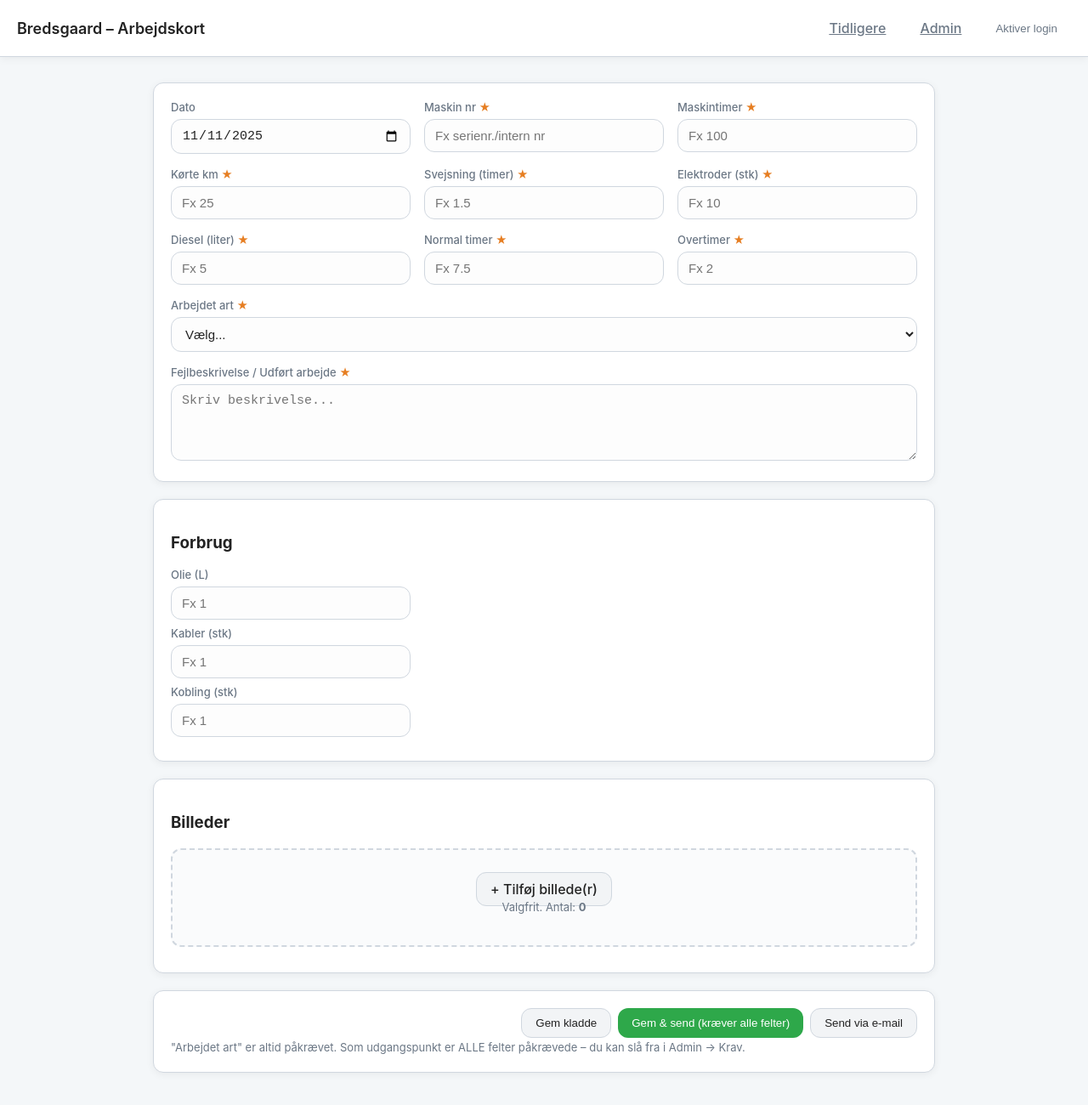
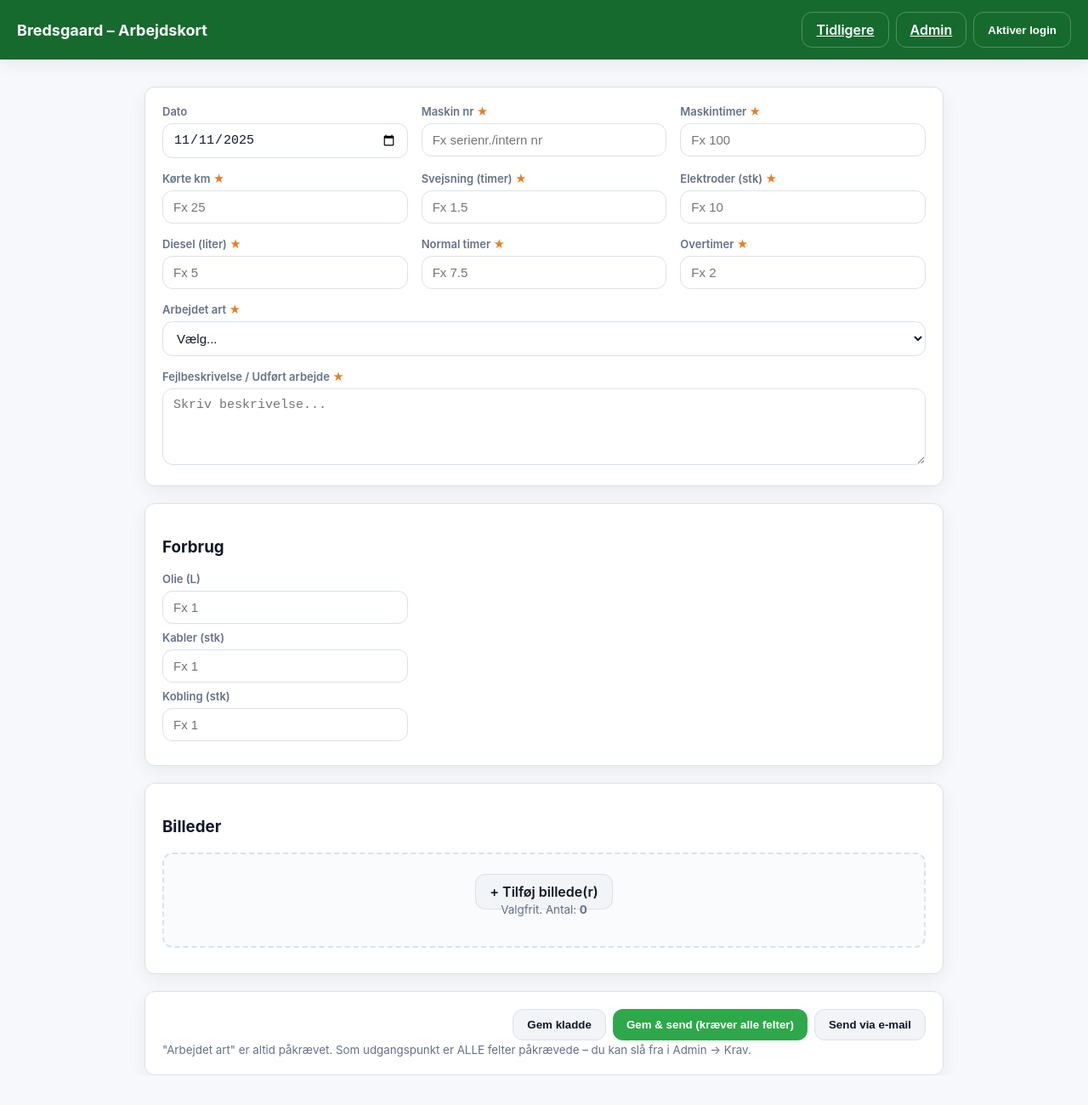
Before and after one commit to Bredsgaard/kort, a website: page index.html in a window 1280 px wide. Shown: the whole page at 85% size. After the commit the page ends 1265 px from the top, so only its background shows below. Drawn offline with Linux system fonts and the light colour scheme.

Commit message:
Update style.css

```diff
--- a/css/style.css
+++ b/css/style.css
@@ -1,248 +1,100 @@
 /* -----------------------------------
-   Bredsgaard Arbejdskort – Modern Style
+   Bredsgaard Arbejdskort – Modern UI
    ----------------------------------- */
 
 :root {
-  --bg: #f4f7f9;
+  --bg: #f6f8fb;
   --panel: #ffffff;
-  --border: #d0d7df;
-  --text: #222;
-  --muted: #6b7785;
+  --border: #dbe2ea;
+  --text: #101828;
+  --muted: #667085;
   --primary: #2ea84a;
   --primary-dark: #1f7c34;
   --danger: #c0392b;
-  --shadow: 0 2px 10px rgba(0,0,0,0.06);
   --radius: 12px;
+  --shadow: 0 6px 20px rgba(16, 24, 40, .06);
 }
 
-* {
-  box-sizing: border-box;
-}
-
-html, body {
+* { box-sizing: border-box; }
+html, body { height: 100%; }
+body {
   margin: 0;
-  padding: 0;
-  height: 100%;
-  font-family: "Inter", "Segoe UI", Roboto, Helvetica, Arial, sans-serif;
+  font-family: Inter, -apple-system, Segoe UI, Roboto, Helvetica, Arial, sans-serif;
   background: var(--bg);
   color: var(--text);
 }
 
 /* HEADER */
 .header {
-  display: flex;
-  justify-content: space-between;
-  align-items: center;
-  padding: 14px 20px;
-  background: #fff;
-  border-bottom: 1px solid var(--border);
-  box-shadow: var(--shadow);
-  position: sticky;
-  top: 0;
-  z-index: 10;
+  display: flex; justify-content: space-between; align-items: center;
+  padding: 14px 20px; background: #fff; border-bottom: 1px solid var(--border);
+  position: sticky; top: 0; z-index: 20; box-shadow: var(--shadow);
 }
+.header--brand { background: #166a2e; color: #fff; border: none; }
+.header--brand .button.ghost { color: #fff; border-color: rgba(255,255,255,.25); }
+.header h1 { font-size: 18px; font-weight: 700; margin: 0; }
+.nav { display: flex; gap: 8px; }
 
-.header h1 {
-  font-size: 18px;
-  font-weight: 600;
-  margin: 0;
+/* LAYOUT */
+.container { max-width: 980px; margin: 32px auto 64px; padding: 0 20px; }
+.card {
+  background: var(--panel); border: 1px solid var(--border); border-radius: var(--radius);
+  box-shadow: var(--shadow); padding: 20px; margin-top: 20px;
 }
+.card--center { max-width: 720px; margin-left: auto; margin-right: auto; }
 
-.nav {
-  display: flex;
-  gap: 8px;
+/* GRID */
+.grid { display: grid; grid-template-columns: repeat(12, 1fr); gap: 16px; }
+.field { grid-column: span 6; }
+.field.third { grid-column: span 4; }
+.field.half { grid-column: span 6; }
+.field.full { grid-column: span 12; }
+
+/* FORM */
+label { font-size: 13px; font-weight: 600; color: var(--muted); display:block; margin-bottom: 6px; }
+.input, select, textarea {
+  width: 100%; padding: 10px 12px; font-size: 15px; color: var(--text);
+  background: #fff; border: 1px solid var(--border); border-radius: var(--radius);
+  outline: none; transition: border-color .2s, box-shadow .2s;
+}
+.input:focus, select:focus, textarea:focus {
+  border-color: var(--primary); box-shadow: 0 0 0 3px rgba(46,168,74,.15);
 }
 
 /* BUTTONS */
 .button {
-  background: #f2f4f6;
-  color: var(--text);
-  border: 1px solid var(--border);
-  border-radius: var(--radius);
-  padding: 9px 16px;
-  cursor: pointer;
-  transition: all 0.15s ease-in-out;
-  font-weight: 500;
+  background: #f2f4f7; color: var(--text); border: 1px solid var(--border);
+  border-radius: var(--radius); padding: 10px 16px; cursor: pointer;
+  transition: transform .05s ease, background .15s ease, color .15s ease;
+  font-weight: 600;
 }
+.button:hover { background: #e7eaef; }
+.button:active { transform: translateY(1px); }
+.button.primary { background: var(--primary); color: #fff; border: none; }
+.button.primary:hover { background: var(--primary-dark); }
+.button.warn { background: var(--danger); color: #fff; border: none; }
+.button.ghost { background: transparent; }
 
-.button:hover {
-  background: #e9ecef;
-}
-
-.button.primary {
-  background: var(--primary);
-  color: #fff;
-  border: none;
-}
-
-.button.primary:hover {
-  background: var(--primary-dark);
-}
-
-.button.warn {
-  background: var(--danger);
-  color: #fff;
-  border: none;
-}
-
-.button.ghost {
-  background: transparent;
-  border: none;
-  color: var(--muted);
-}
-
-.button:disabled {
-  opacity: 0.6;
-  cursor: not-allowed;
-}
-
-/* LAYOUT */
-.container {
-  max-width: 960px;
-  margin: 30px auto;
-  padding: 0 20px 60px;
-}
-
-/* CARDS */
-.card {
-  background: var(--panel);
-  border: 1px solid var(--border);
-  border-radius: var(--radius);
-  box-shadow: var(--shadow);
-  padding: 20px;
-  margin-top: 20px;
-}
-
-/* GRID SYSTEM */
-.grid {
-  display: grid;
-  grid-template-columns: repeat(12, 1fr);
-  gap: 16px;
-}
-
-.field { grid-column: span 6; }
-.field.third { grid-column: span 4; }
-.field.full { grid-column: span 12; }
-
-/* FORM ELEMENTS */
-label {
-  font-size: 13px;
-  font-weight: 500;
-  color: var(--muted);
-  display: block;
-  margin-bottom: 6px;
-}
-
-.input,
-select,
-textarea {
-  width: 100%;
-  padding: 10px 12px;
-  font-size: 15px;
-  color: var(--text);
-  background: #fdfdfd;
-  border: 1px solid var(--border);
-  border-radius: var(--radius);
-  outline: none;
-  transition: border-color 0.2s;
-}
-
-.input:focus,
-select:focus,
-textarea:focus {
-  border-color: var(--primary);
-  box-shadow: 0 0 0 2px rgba(46,168,74,0.15);
-}
-
-/* TABLES */
-.table {
-  width: 100%;
-  border-collapse: collapse;
-}
-
-.table th,
-.table td {
-  text-align: left;
-  padding: 10px 8px;
-  border-bottom: 1px solid var(--border);
-}
-
-.table th {
-  color: var(--muted);
-  font-weight: 600;
-  font-size: 14px;
-}
-
-.table td {
-  font-size: 15px;
-}
+/* TABLE */
+.table { width: 100%; border-collapse: collapse; }
+.table th, .table td { text-align:left; padding: 10px 8px; border-bottom: 1px solid var(--border); }
+.table th { color: var(--muted); font-weight: 700; }
 
 /* BADGES */
-.badge {
-  display: inline-block;
-  padding: 4px 10px;
-  border-radius: 999px;
-  font-size: 12px;
-  font-weight: 500;
+.badge { display:inline-block; padding: 4px 10px; border-radius:999px; font-size: 12px; font-weight: 600; }
+.badge.sent  { background:#e8f7ec; color:#145a2a; }
+.badge.draft { background:#fff5da; color:#7a5a00; }
+
+/* UPLOADER */
+.uploader {
+  border: 2px dashed var(--border); border-radius: var(--radius); padding: 18px;
+  text-align:center; background:#fafbfc;
 }
+.uploader:hover { border-color: var(--primary); }
+.uploader input { display: none; }
+.thumbstrip { display:flex; gap:8px; flex-wrap:wrap; margin-top:10px; }
+.thumb { width: 88px; height: 88px; object-fit:cover; border-radius:10px; border:1px solid var(--border); box-shadow: var(--shadow); }
 
-.badge.sent {
-  background: #e8f7ec;
-  color: #1b7530;
-}
-
-.badge.draft {
-  background: #fff5da;
-  color: #846a00;
-}
-
-/* FILE UPLOADER */
-.uploader {
-  border: 2px dashed var(--border);
-  border-radius: var(--radius);
-  padding: 20px;
-  text-align: center;
-  background: #fafbfc;
-  transition: border-color 0.3s ease;
-}
-
-.uploader:hover {
-  border-color: var(--primary);
-}
-
-.uploader input {
-  display: none;
-}
-
-.thumbstrip {
-  display: flex;
-  gap: 8px;
-  flex-wrap: wrap;
-  margin-top: 10px;
-}
-
-.thumb {
-  width: 80px;
-  height: 80px;
-  object-fit: cover;
-  border-radius: var(--radius);
-  border: 1px solid var(--border);
-  box-shadow: var(--shadow);
-}
-
-/* TEXT STYLES */
-small.hint {
-  color: var(--muted);
-  font-size: 13px;
-}
-
-.req {
-  color: #e67e22;
-}
-
-/* MISC */
-hr {
-  border: 0;
-  border-top: 1px solid var(--border);
-  margin: 24px 0;
-}
+small.hint { color: var(--muted); }
+.req { color: #e67e22; }
+hr { border: 0; border-top: 1px solid var(--border); margin: 24px 0; }
```
